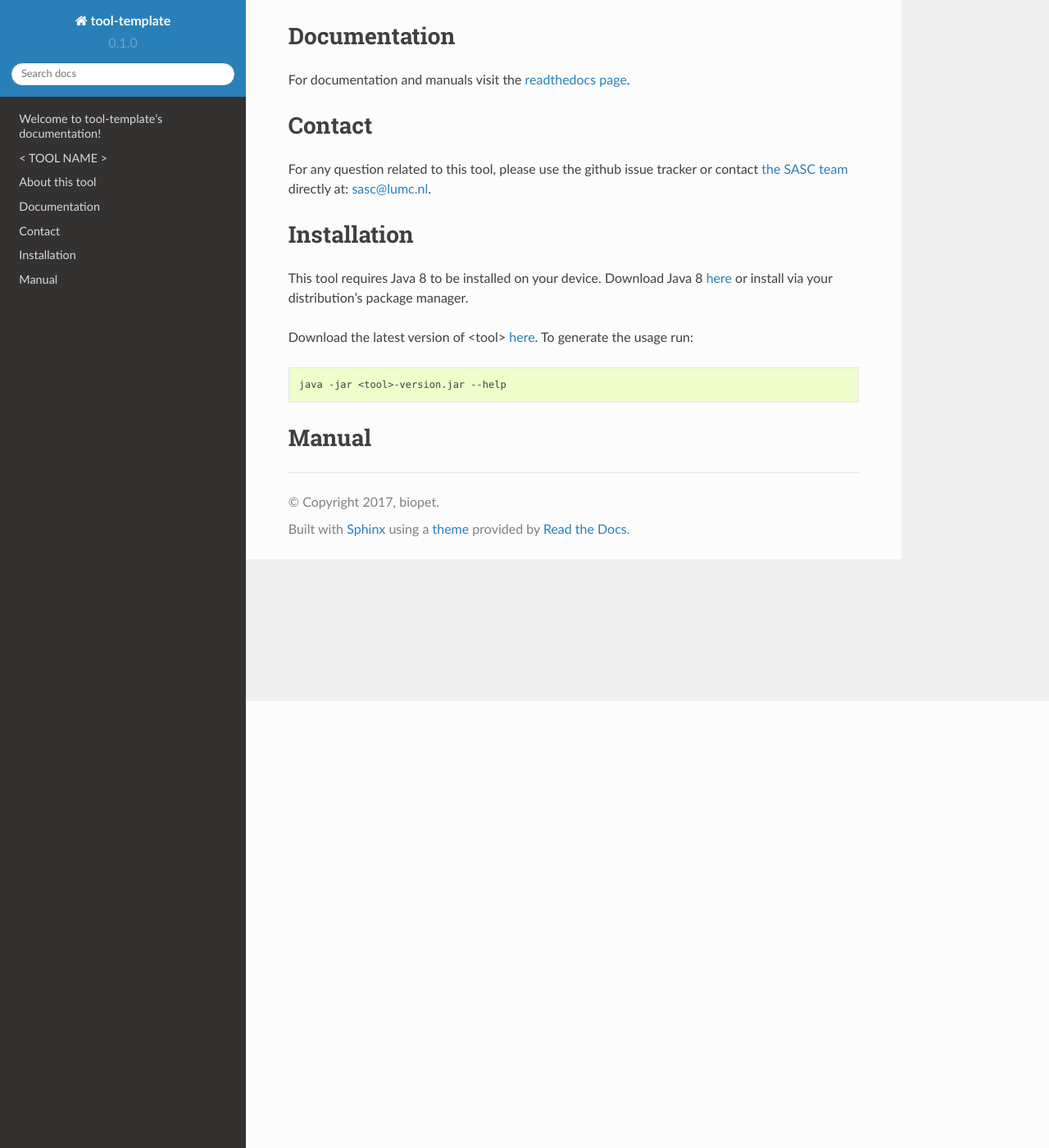
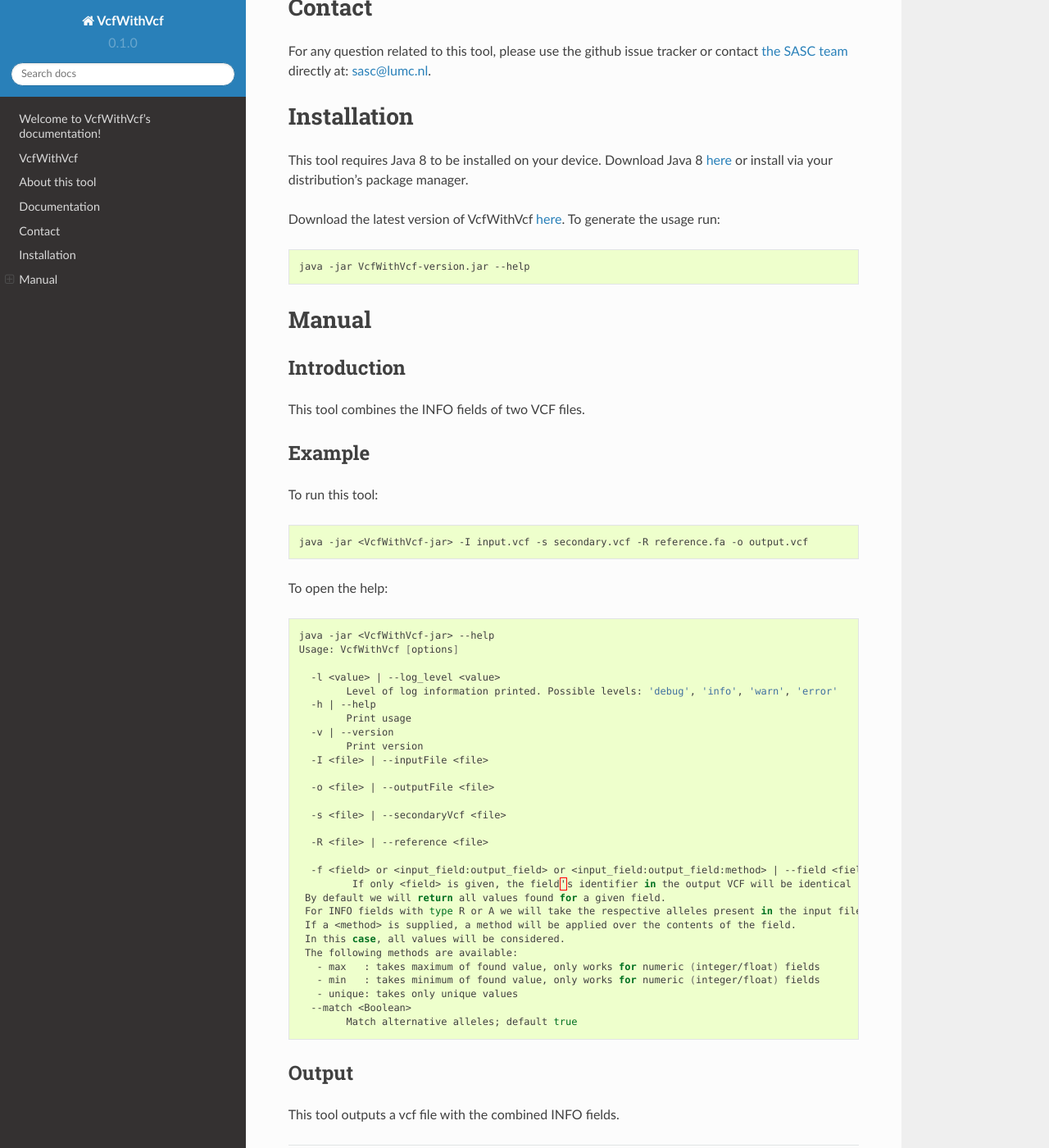
Before and after one commit to biopet/vcfwithvcf, a Sphinx documentation site: the page built from docs/index.rst, in a window 1280 px wide and 1400 px high, scrolled down 545 px. Shown: the whole window at 82% size. Built offline with Sphinx 7.4.7 and the Read the Docs theme 2.0.0, drawn with Linux system fonts in a browser that asks for light colours; some of the changed text lies outside the part shown.

Commit message:
documentation

````diff
--- a/README.md
+++ b/README.md
@@ -1,20 +1,13 @@
-TODO:
-- Update this file
-- Update docs/manual.md
-- Update index.rst
-- Update docs/installation.md
-- Make sure all links are correct
-
-#  < TOOL NAME >
+#  VcfWithVcf
 This tool is part of BIOPET tool suite that is developed at LUMC by [the SASC team](http://sasc.lumc.nl/).
 Each tool in the BIOPET tool suite is meant to offer a standalone function that can be used to perform a
 dedicate data analysis task or added as part of [BIOPET pipelines](http://biopet-docs.readthedocs.io/en/latest/).
 
 #  About this tool
-<Description of a tool>
+This tool combines VCF files.
 
 #  Documentation
-For documentation and manuals visit the [readthedocs page](http://biopet-toolName.readthedocs.io/en/latest/).
+For documentation and manuals visit the [readthedocs page](http://biopet-VcfWithVcf.readthedocs.io/en/latest/).
 
 
 #  Contact
--- a/docs/INSTALLATION.md
+++ b/docs/INSTALLATION.md
@@ -3,8 +3,8 @@ This tool requires Java 8 to be installed on your device. Download Java 8
 [here](http://www.oracle.com/technetwork/java/javase/downloads/jre8-downloads-2133155.html)
 or install via your distribution's package manager.
 
-Download the latest version of <tool> [here](https://github.com/biopet/INSERTTOOLNAMEHERE/releases/).
+Download the latest version of VcfWithVcf [here](https://github.com/biopet/VcfWithVcf/releases/).
 To generate the usage run:
 ```bash
-java -jar <tool>-version.jar --help
+java -jar VcfWithVcf-version.jar --help
 ```
--- a/docs/MANUAL.md
+++ b/docs/MANUAL.md
@@ -1,3 +1,46 @@
 # Manual
 
-<Elaborate usage description>
+## Introduction
+This tool combines the INFO fields of two VCF files.
+
+## Example
+To run this tool:
+```bash
+java -jar <VcfWithVcf-jar> -I input.vcf -s secondary.vcf -R reference.fa -o output.vcf
+```
+
+To open the help:
+```bash
+java -jar <VcfWithVcf-jar> --help
+Usage: VcfWithVcf [options]
+
+  -l <value> | --log_level <value>
+        Level of log information printed. Possible levels: 'debug', 'info', 'warn', 'error'
+  -h | --help
+        Print usage
+  -v | --version
+        Print version
+  -I <file> | --inputFile <file>
+
+  -o <file> | --outputFile <file>
+
+  -s <file> | --secondaryVcf <file>
+
+  -R <file> | --reference <file>
+
+  -f <field> or <input_field:output_field> or <input_field:output_field:method> | --field <field> or <input_field:output_field> or <input_field:output_field:method>
+         If only <field> is given, the field's identifier in the output VCF will be identical to <field>.
+ By default we will return all values found for a given field.
+ For INFO fields with type R or A we will take the respective alleles present in the input file.
+ If a <method> is supplied, a method will be applied over the contents of the field.
+ In this case, all values will be considered.
+ The following methods are available:
+   - max   : takes maximum of found value, only works for numeric (integer/float) fields
+   - min   : takes minimum of found value, only works for numeric (integer/float) fields
+   - unique: takes only unique values
+  --match <Boolean>
+        Match alternative alleles; default true
+ ```
+
+ ## Output
+ This tool outputs a vcf file with the combined INFO fields.
--- a/docs/conf.py
+++ b/docs/conf.py
@@ -49,7 +49,7 @@ source_suffix = ['.rst', '.md']
 master_doc = 'index'
 
 # General information about the project.
-project = u'tool-template'
+project = u'VcfWithVcf'
 copyright = u'2017, biopet'
 author = u'biopet'
 
@@ -118,7 +118,7 @@ html_sidebars = {
 # -- Options for HTMLHelp output ------------------------------------------
 
 # Output file base name for HTML help builder.
-htmlhelp_basename = 'tool-templatedoc'
+htmlhelp_basename = 'VcfWithVcfdoc'
 
 
 # -- Options for LaTeX output ---------------------------------------------
@@ -145,7 +145,7 @@ latex_elements = {
 # (source start file, target name, title,
 #  author, documentclass [howto, manual, or own class]).
 latex_documents = [
-    (master_doc, 'tool-template.tex', u'tool-template Documentation',
+    (master_doc, 'VcfWithVcf.tex', u'VcfWithVcf Documentation',
      u'biopet', 'manual'),
 ]
 
@@ -155,7 +155,7 @@ latex_documents = [
 # One entry per manual page. List of tuples
 # (source start file, name, description, authors, manual section).
 man_pages = [
-    (master_doc, 'tool-template', u'tool-template Documentation',
+    (master_doc, 'VcfWithVcf', u'VcfWithVcf Documentation',
      [author], 1)
 ]
 
@@ -166,7 +166,7 @@ man_pages = [
 # (source start file, target name, title, author,
 #  dir menu entry, description, category)
 texinfo_documents = [
-    (master_doc, 'tool-template', u'tool-template Documentation',
-     author, 'tool-template', 'One line description of project.',
+    (master_doc, 'VcfWithVcf', u'VcfWithVcf Documentation',
+     author, 'VcfWithVcf', 'One line description of project.',
      'Miscellaneous'),
 ]
--- a/docs/index.rst
+++ b/docs/index.rst
@@ -1,9 +1,9 @@
-.. tool-template documentation master file, created by
+.. VcfWithVcf documentation master file, created by
    sphinx-quickstart on Thu Oct 12 09:56:27 2017.
    You can adapt this file completely to your liking, but it should at least
    contain the root `toctree` directive.
 
-Welcome to tool-template's documentation!
+Welcome to VcfWithVcf's documentation!
 =========================================
 
 .. mdinclude:: ../README.md
````
Also changed, not shown: 1 other file.
